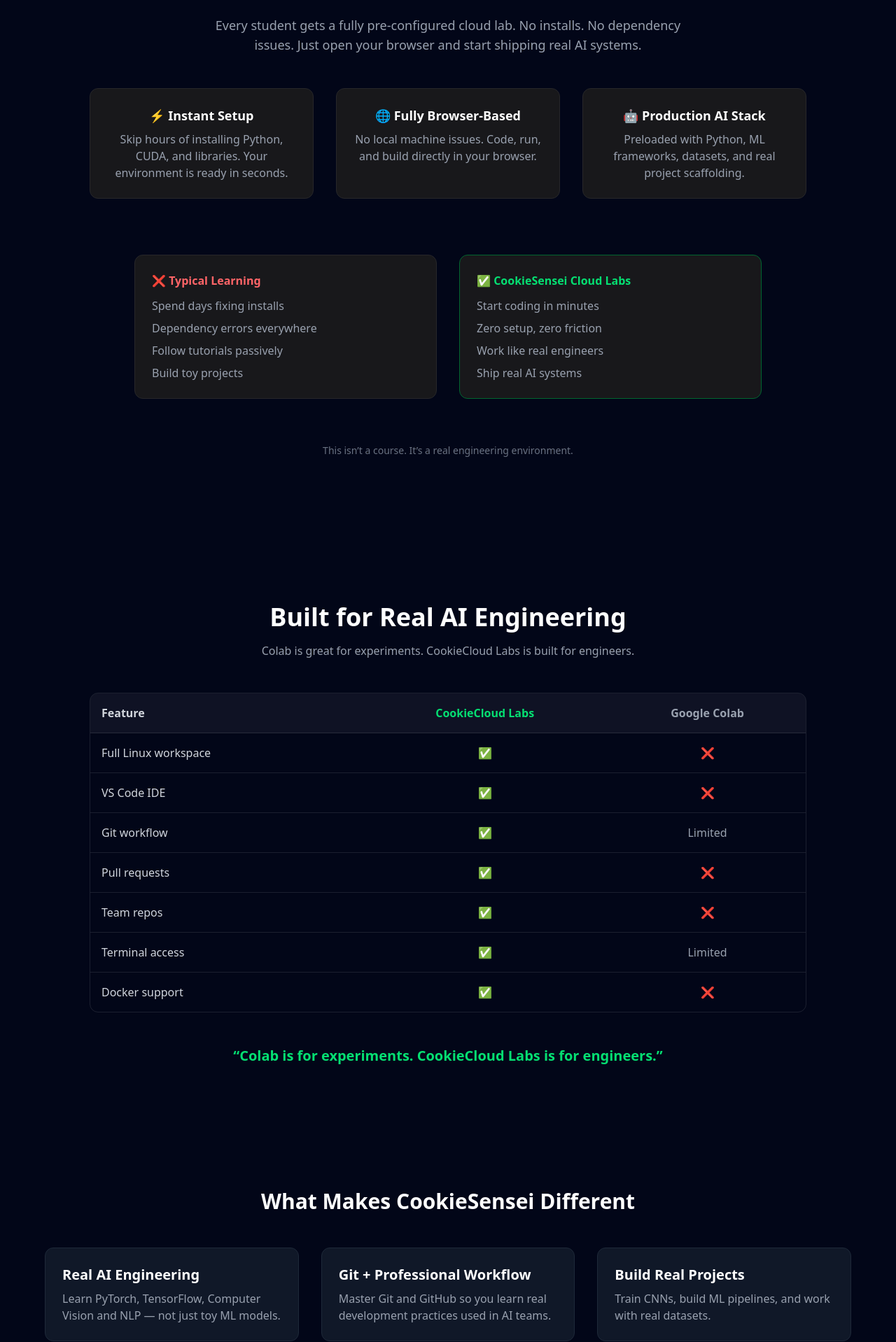
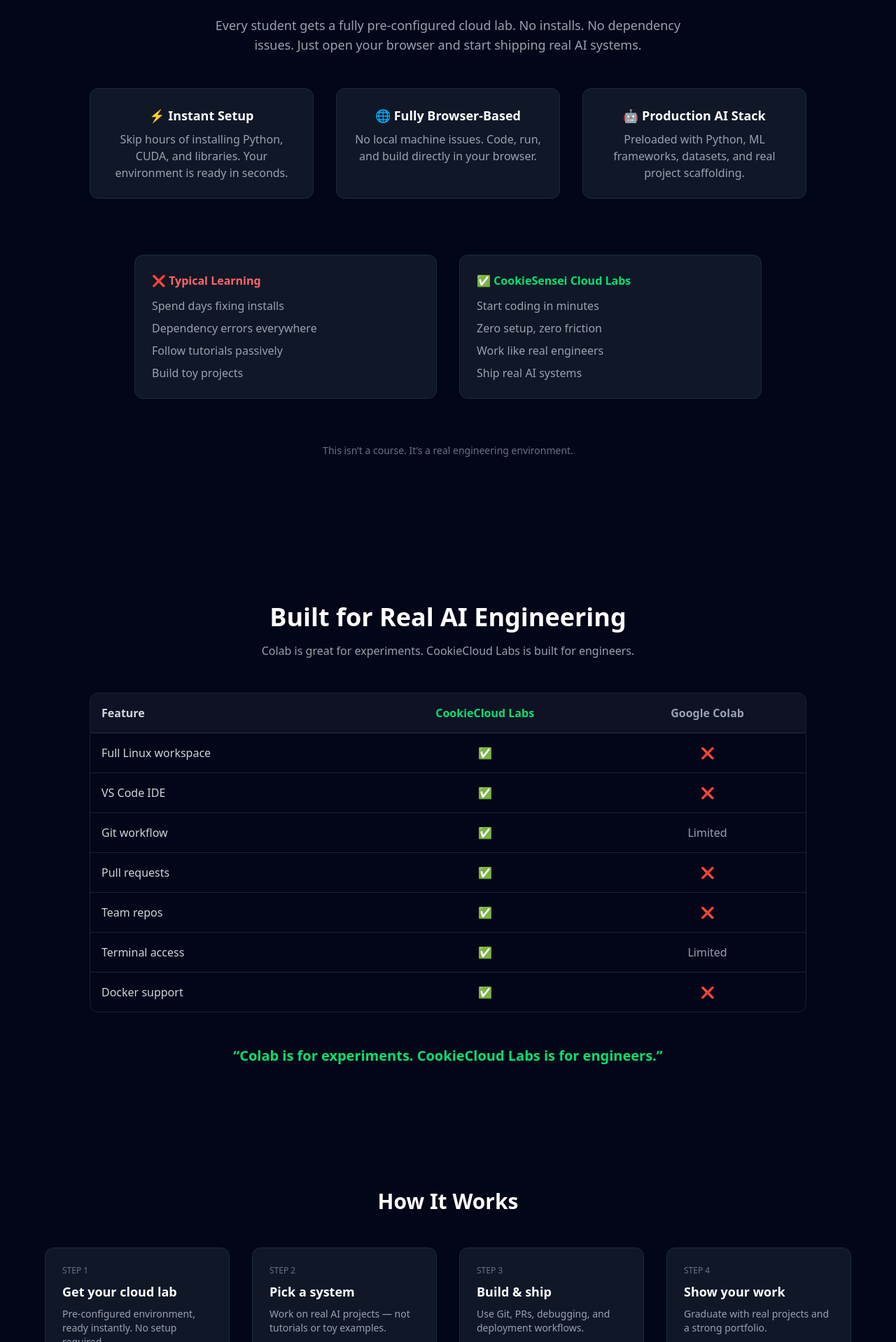
Before and after one commit to cookieSensei/cookiecloudlabs, a Next.js app: page / in a window 1280 px wide. Shown: the part 1522-3440 px from the top of the page at 70% size. Built offline with nearby package versions, Linux system fonts and the light colour scheme.

Commit message:
added cards

```diff
--- a/app/page.tsx
+++ b/app/page.tsx
@@ -18,6 +18,7 @@
 import Pain from "@/components/Pain";
 import Outcome from "@/components/Outcome";
 import CloudLabs from "@/components/CloudLabs";
+import HowItWorks from "@/components/HowItWorks";
 
 export default function Home() {
   return (
@@ -26,10 +27,8 @@
     <Pain />
     <CloudLabs />
     <Comparison />
+    <HowItWorks />
     <WhyDifferent />
-
-    {/* <WhatYouBuild /> */}
-    {/* <ToolsGrid /> */}
 
     <Projects />
 
--- /dev/null
+++ b/components/Alternative.tsx
@@ -0,0 +1,26 @@
+export default function Alternative() {
+  return (
+    <section className="py-28 text-white text-center px-6">
+
+      <h2 className="text-4xl font-bold mb-6">
+        Why Not Just Learn From YouTube?
+      </h2>
+
+      <p className="text-gray-400 max-w-2xl mx-auto mb-10">
+        Because you won’t build real systems or learn real workflows.
+      </p>
+
+      <div className="max-w-3xl mx-auto text-left space-y-3 text-gray-400">
+        <p>• No proper environment setup</p>
+        <p>• No real-world projects</p>
+        <p>• No structured progression</p>
+        <p>• No engineering workflows</p>
+      </div>
+
+      <p className="mt-10 text-white font-semibold">
+        You’ll watch. But you won’t build.
+      </p>
+
+    </section>
+  )
+}
--- a/components/CloudLabs.tsx
+++ b/components/CloudLabs.tsx
@@ -16,7 +16,7 @@
       {/* Feature Grid */}
       <div className="grid md:grid-cols-3 gap-8 max-w-5xl mx-auto">
 
-        <div className="bg-zinc-900 p-6 rounded-xl border border-zinc-800">
+        <div className="bg-gray-900 border border-gray-800 p-6 rounded-xl">
           <h3 className="font-semibold text-lg mb-2">
             ⚡ Instant Setup
           </h3>
@@ -26,7 +26,7 @@
           </p>
         </div>
 
-        <div className="bg-zinc-900 p-6 rounded-xl border border-zinc-800">
+        <div className="bg-gray-900 border border-gray-800 p-6 rounded-xl">
           <h3 className="font-semibold text-lg mb-2">
             🌐 Fully Browser-Based
           </h3>
@@ -35,7 +35,7 @@
           </p>
         </div>
 
-        <div className="bg-zinc-900 p-6 rounded-xl border border-zinc-800">
+        <div className="bg-gray-900 border border-gray-800 p-6 rounded-xl">
           <h3 className="font-semibold text-lg mb-2">
             🤖 Production AI Stack
           </h3>
@@ -49,7 +49,7 @@
       {/* Contrast Section */}
       <div className="mt-20 max-w-4xl mx-auto grid md:grid-cols-2 gap-8 text-left">
 
-        <div className="bg-zinc-900 p-6 rounded-xl border border-zinc-800">
+        <div className="bg-gray-900 border border-gray-800 p-6 rounded-xl">
           <h4 className="text-red-400 font-semibold mb-3">
             ❌ Typical Learning
           </h4>
@@ -61,7 +61,7 @@
           </ul>
         </div>
 
-        <div className="bg-zinc-900 p-6 rounded-xl border border-green-800">
+        <div className="bg-gray-900 border border-gray-800 p-6 rounded-xl">
           <h4 className="text-green-400 font-semibold mb-3">
             ✅ CookieSensei Cloud Labs
           </h4>
--- /dev/null
+++ b/components/HowItWorks.tsx
@@ -0,0 +1,61 @@
+export default function HowItWorks() {
+  return (
+    <section className="py-20 px-6 text-white">
+
+      {/* Heading */}
+      <h2 className="text-3xl font-bold text-center mb-12">
+        How It Works
+      </h2>
+
+      {/* Grid */}
+      <div className="grid md:grid-cols-4 gap-8 max-w-6xl mx-auto">
+
+        {/* Step 1 */}
+        <div className="bg-gray-900 border border-gray-800 p-6 rounded-xl text-left">
+          <p className="text-xs text-gray-500 mb-2">STEP 1</p>
+          <h3 className="text-lg font-semibold mb-2">
+            Get your cloud lab
+          </h3>
+          <p className="text-gray-400 text-sm">
+            Pre-configured environment, ready instantly. No setup required.
+          </p>
+        </div>
+
+        {/* Step 2 */}
+        <div className="bg-gray-900 border border-gray-800 p-6 rounded-xl text-left">
+          <p className="text-xs text-gray-500 mb-2">STEP 2</p>
+          <h3 className="text-lg font-semibold mb-2">
+            Pick a system
+          </h3>
+          <p className="text-gray-400 text-sm">
+            Work on real AI projects — not tutorials or toy examples.
+          </p>
+        </div>
+
+        {/* Step 3 */}
+        <div className="bg-gray-900 border border-gray-800 p-6 rounded-xl text-left">
+          <p className="text-xs text-gray-500 mb-2">STEP 3</p>
+          <h3 className="text-lg font-semibold mb-2">
+            Build & ship
+          </h3>
+          <p className="text-gray-400 text-sm">
+            Use Git, PRs, debugging, and deployment workflows.
+          </p>
+        </div>
+
+        {/* Step 4 */}
+        <div className="bg-gray-900 border border-gray-800 p-6 rounded-xl text-left">
+          <p className="text-xs text-gray-500 mb-2">STEP 4</p>
+          <h3 className="text-lg font-semibold mb-2">
+            Show your work
+          </h3>
+          <p className="text-gray-400 text-sm">
+            Graduate with real projects and a strong portfolio.
+          </p>
+        </div>
+
+      </div>
+
+    </section>
+  )
+}
```
